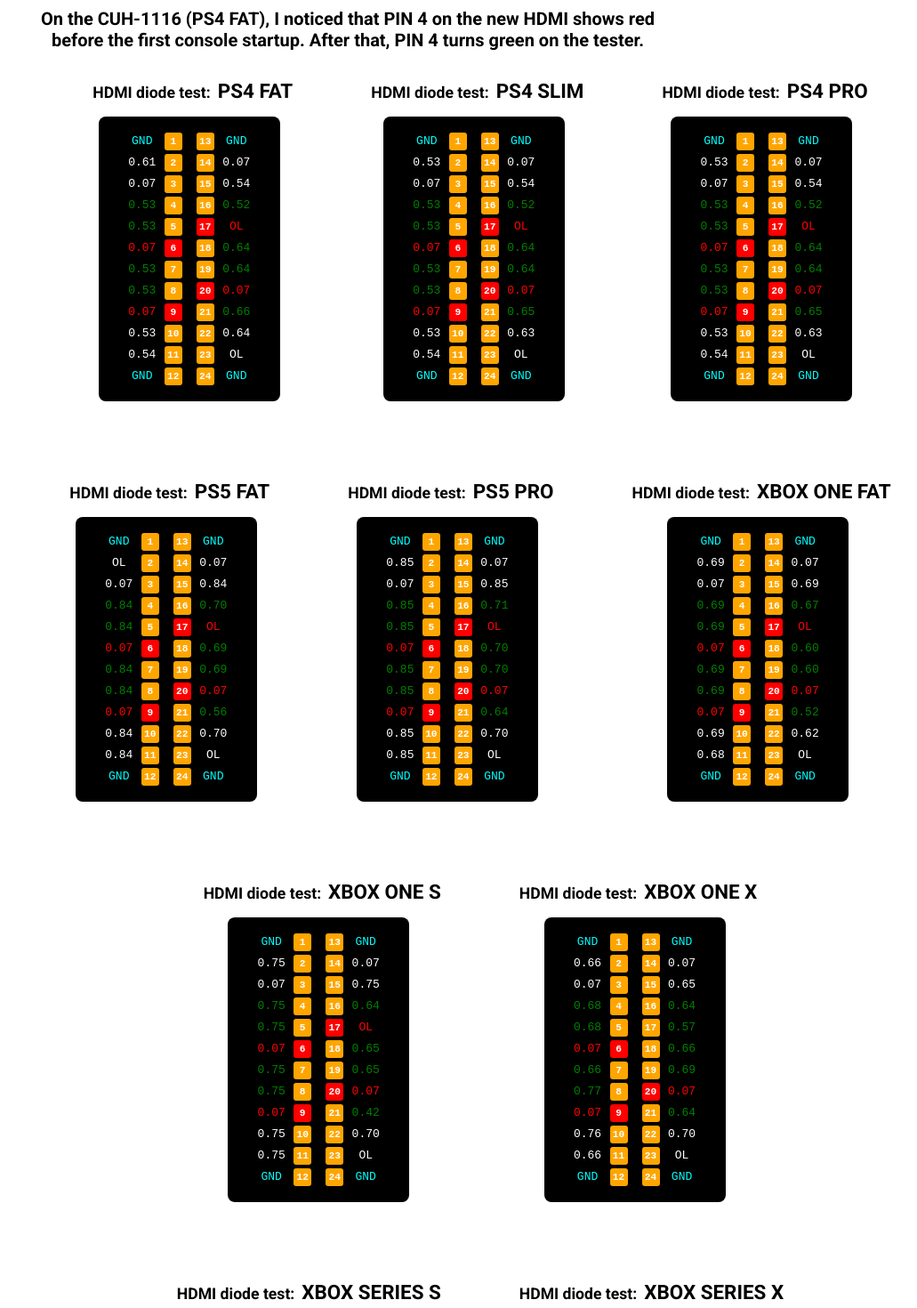
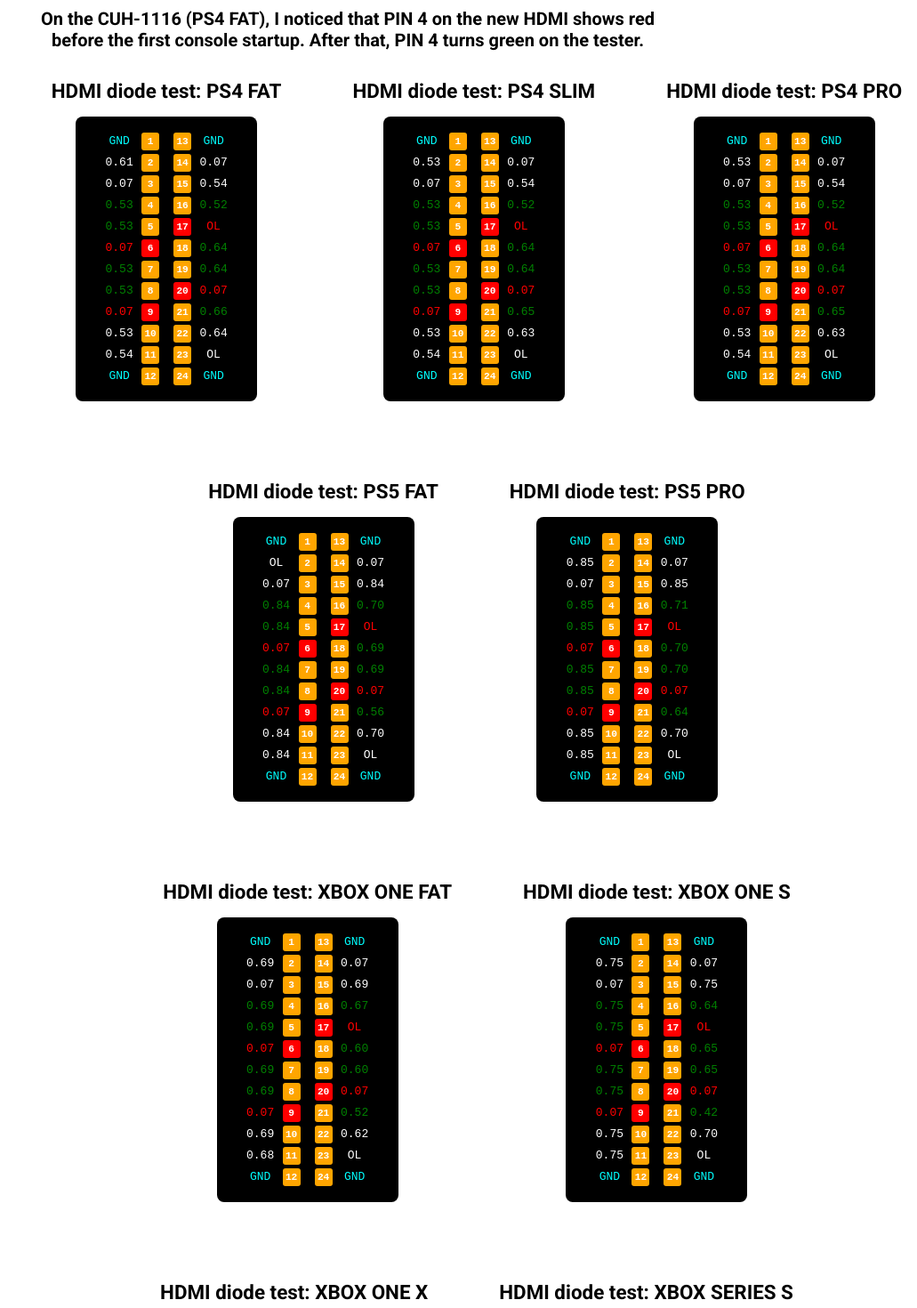
Before and after one commit to Vectari/gpad-tester, a React (Vite) app: page /guides/HDMI/All%20consoles/All%20consoles%20HDMI%20diode%20test in a window 1280 px wide. Shown: the part 240-1710 px from the top of the page at 89% size, without its empty margins (249-1280 px from the left). Built offline with nearby package versions, Linux system fonts and the light colour scheme.

Commit message:
title update

```diff
--- a/src/components/HDMITester/HDMITester.jsx
+++ b/src/components/HDMITester/HDMITester.jsx
@@ -64,7 +64,6 @@ export const HDMITester = ({ title, leftPins, rightPins }) => {
   return (
     <Wrapper>
       <Title>
-        <span>HDMI diode test:</span>
         {title}
       </Title>
       <MatrixBox>
--- a/src/components/HDMITester/HDMI_PS3_FAT.jsx
+++ b/src/components/HDMITester/HDMI_PS3_FAT.jsx
@@ -3,7 +3,7 @@ import { HDMITester } from "./HDMITester";
 export function HDMI_PS3_FAT() {
   return (
     <HDMITester
-      title="PS3 FAT"
+      title="HDMI diode test: PS3 FAT"
       leftPins={[
         {
           number: 1,
--- a/src/components/HDMITester/HDMI_PS4_FAT.jsx
+++ b/src/components/HDMITester/HDMI_PS4_FAT.jsx
@@ -3,7 +3,7 @@ import { HDMITester } from "./HDMITester";
 export function HDMI_PS4_FAT() {
   return (
     <HDMITester
-      title="PS4 FAT"
+      title="HDMI diode test: PS4 FAT"
       leftPins={[
         {
           number: 1,
--- a/src/components/HDMITester/HDMI_PS4_PRO.jsx
+++ b/src/components/HDMITester/HDMI_PS4_PRO.jsx
@@ -3,7 +3,7 @@ import { HDMITester } from "./HDMITester";
 export function HDMI_PS4_PRO() {
   return (
     <HDMITester
-      title="PS4 PRO"
+      title="HDMI diode test: PS4 PRO"
       leftPins={[
         {
           number: 1,
--- a/src/components/HDMITester/HDMI_PS4_SLIM.jsx
+++ b/src/components/HDMITester/HDMI_PS4_SLIM.jsx
@@ -3,7 +3,7 @@ import { HDMITester } from "./HDMITester";
 export function HDMI_PS4_SLIM() {
   return (
     <HDMITester
-      title="PS4 SLIM"
+      title="HDMI diode test: PS4 SLIM"
       leftPins={[
         {
           number: 1,
--- a/src/components/HDMITester/HDMI_PS5_FAT.jsx
+++ b/src/components/HDMITester/HDMI_PS5_FAT.jsx
@@ -3,7 +3,7 @@ import { HDMITester } from "./HDMITester";
 export function HDMI_PS5_FAT() {
   return (
     <HDMITester
-      title="PS5 FAT"
+      title="HDMI diode test: PS5 FAT"
       leftPins={[
         {
           number: 1,
--- a/src/components/HDMITester/HDMI_PS5_PRO.jsx
+++ b/src/components/HDMITester/HDMI_PS5_PRO.jsx
@@ -3,7 +3,7 @@ import { HDMITester } from "./HDMITester";
 export function HDMI_PS5_PRO() {
   return (
     <HDMITester
-      title="PS5 PRO"
+      title="HDMI diode test: PS5 PRO"
       leftPins={[
         {
           number: 1,
--- a/src/components/HDMITester/HDMI_XBOX_ONE_FAT.jsx
+++ b/src/components/HDMITester/HDMI_XBOX_ONE_FAT.jsx
@@ -3,7 +3,7 @@ import { HDMITester } from "./HDMITester";
 export function HDMI_XBOX_ONE_FAT() {
   return (
     <HDMITester
-      title="XBOX ONE FAT"
+      title="HDMI diode test: XBOX ONE FAT"
       leftPins={[
         {
           number: 1,
--- a/src/components/HDMITester/HDMI_XBOX_ONE_S.jsx
+++ b/src/components/HDMITester/HDMI_XBOX_ONE_S.jsx
@@ -3,7 +3,7 @@ import { HDMITester } from "./HDMITester";
 export function HDMI_XBOX_ONE_S() {
   return (
     <HDMITester
-      title="XBOX ONE S"
+      title="HDMI diode test: XBOX ONE S"
       leftPins={[
         {
           number: 1,
--- a/src/components/HDMITester/HDMI_XBOX_ONE_X.jsx
+++ b/src/components/HDMITester/HDMI_XBOX_ONE_X.jsx
@@ -3,7 +3,7 @@ import { HDMITester } from "./HDMITester";
 export function HDMI_XBOX_ONE_X() {
   return (
     <HDMITester
-      title="XBOX ONE X"
+      title="HDMI diode test: XBOX ONE X"
       leftPins={[
         {
           number: 1,
--- a/src/components/HDMITester/HDMI_XBOX_SERIES_S.jsx
+++ b/src/components/HDMITester/HDMI_XBOX_SERIES_S.jsx
@@ -3,7 +3,7 @@ import { HDMITester } from "./HDMITester";
 export function HDMI_XBOX_SERIES_S() {
   return (
     <HDMITester
-      title="XBOX SERIES S"
+      title="HDMI diode test: XBOX SERIES S"
       leftPins={[
         {
           number: 1,
--- a/src/components/HDMITester/HDMI_XBOX_SERIES_X.jsx
+++ b/src/components/HDMITester/HDMI_XBOX_SERIES_X.jsx
@@ -3,7 +3,7 @@ import { HDMITester } from "./HDMITester";
 export function HDMI_XBOX_SERIES_X() {
   return (
     <HDMITester
-      title="XBOX SERIES X"
+      title="HDMI diode test: XBOX SERIES X"
       leftPins={[
         {
           number: 1,
```
